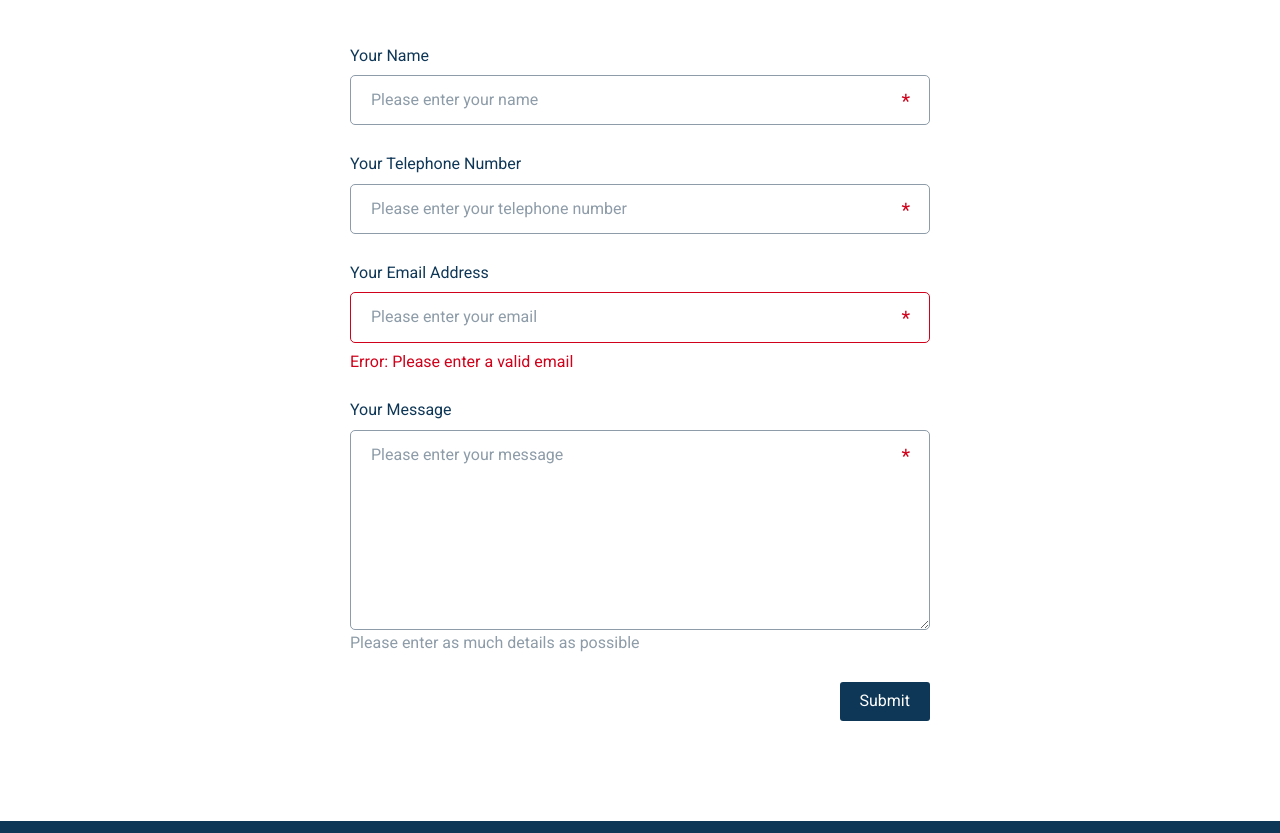
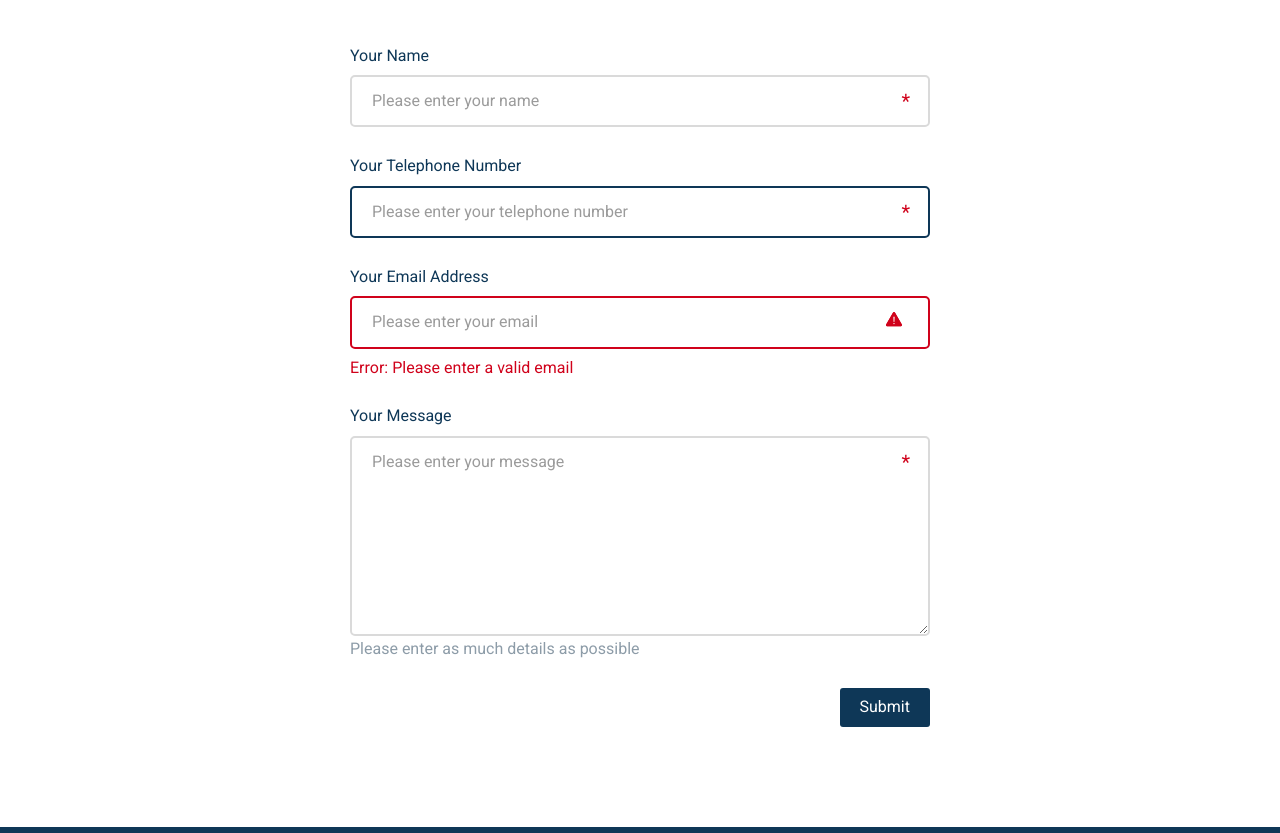
Before and after one commit to adeadebimpe/edu-test, a website: page index.html in a window 1280 px wide. Shown: the part 2152-2985 px from the top of the page. Drawn offline with Linux system fonts and the light colour scheme.

Commit message:
edited form

```diff
--- a/index.html
+++ b/index.html
@@ -128,7 +128,7 @@ officia deserunt mollit anim id est laborum">
               <label for="name">Your Telephone Number</label>
               <div class="input__group">
                 <input type="tel" name="phone" id="phone" placeholder="Please enter your telephone number"
-                  class="form__control">
+                  class="form__control input__active">
                 <span>*</span>
               </div>
             </div>
@@ -137,7 +137,7 @@ officia deserunt mollit anim id est laborum">
               <div class="input__group">
                 <input type="email" name="email" id="email" placeholder="Please enter your email"
                   class="form__control input__error">
-                <span>*</span>
+                <span class="error-icon"><img src="./images/error.svg" alt="Error Icon" /></span>
               </div>
               <p class="error">Error: Please enter a valid email</p>
             </div>
--- a/style/style.css
+++ b/style/style.css
@@ -5,6 +5,7 @@
   --secondary-color: #0e3757;
   --danger-color: #D0021B;
   --text-color: #8d9ca8;
+  --form-color: #DADADA;
 }
 * {
   margin: 0;
@@ -373,7 +374,7 @@ label {
 
 .form__control {
   width: 100%;
-  border: 1px solid var(--text-color);
+  border: 2px solid #DADADA;
   border-radius: 5px;
   -webkit-border-radius: 5px;
   -moz-border-radius: 5px;
@@ -384,27 +385,30 @@ label {
   color: var(--secondary-color);
   resize: vertical;
 }
-.form__control:hover, .form__control:focus {
-  color: var(--secondary-color);
+.form__control:hover, .form__control:focus, .form__control:active {
+  border-color: var(--secondary-color);
 }
 
 .input__error {
   border-color: var(--danger-color);
+}
+.input__active {
+  border-color: var(--secondary-color);
 }
 p.error {
   color: var(--danger-color);
   margin-top: 10px;
 }
 ::-webkit-input-placeholder { /* Edge */
-  color: var(--text-color);
+  color: #9B9B9B;
 }
 
 :-ms-input-placeholder { /* Internet Explorer 10-11 */
-  color: var(--text-color);
+  color: #9B9B9B;
 }
 
 ::placeholder {
-  color: var(--text-color);
+  color: #9B9B9B;
 }
 
 .note {
@@ -456,3 +460,7 @@ footer {
     margin-bottom: 0px;
   }
 }
+
+.input__group > span.error-icon {
+  top: 17px;
+}
```
Also changed, not shown: images/error.svg (added).
